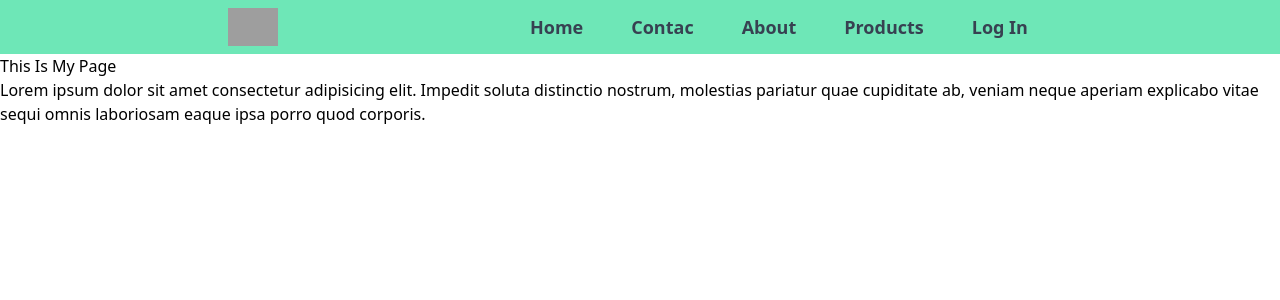
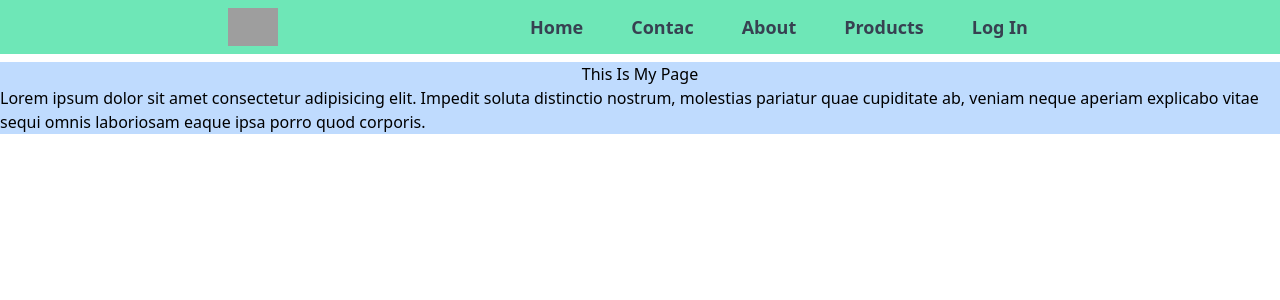
Before and after one commit to llOrtegall/aspirantes-mir-html-y-css, a React (Vite) app: page / in a window 1280 px wide. Shown: the top 300 px of the page. Built offline with nearby package versions, Linux system fonts and the light colour scheme; grey boxes are pictures that could not be loaded.

Commit message:
debo agregar mas clases al main

```diff
--- a/src/components/Main.tsx
+++ b/src/components/Main.tsx
@@ -1,3 +1,5 @@
+import "../css/styles.css";
+
 export const Main = () => {
   return (
     <main>
--- /dev/null
+++ b/src/css/styles.css
@@ -0,0 +1,3 @@
+.Hero {
+    @apply flex justify-center mt-2 bg-blue-200 flex-col items-center
+}
```
